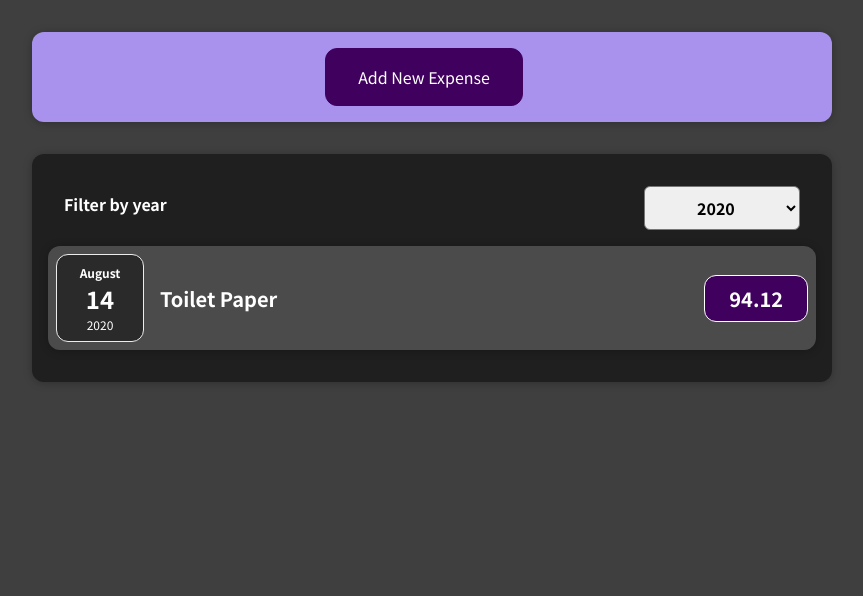
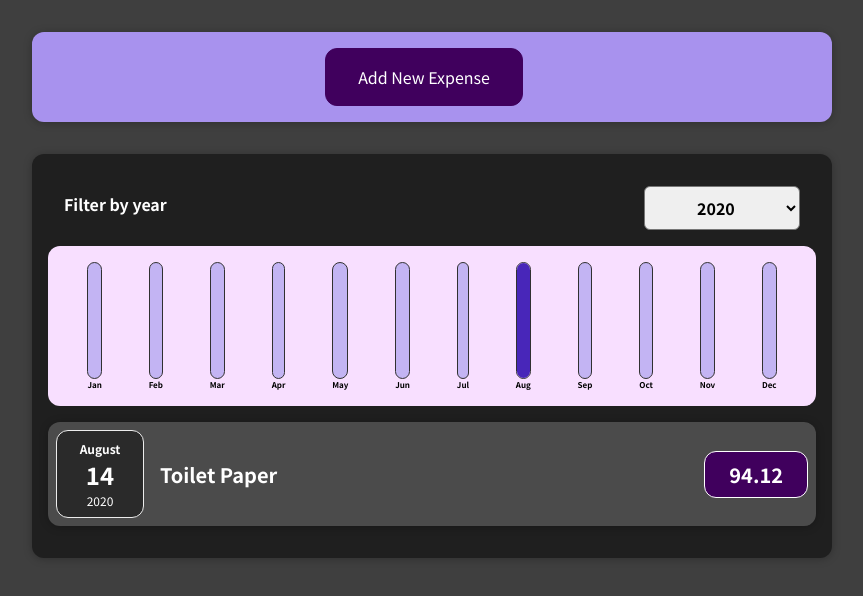
Before and after one commit to tuanluu0511/simple-expenses-tracker, a React (Create React App) app: page / in a window 1280 px wide. Shown: the top 596 px of the page, without its empty margins (208-1071 px from the left). Built offline with nearby package versions, Linux system fonts and the light colour scheme.

Commit message:
Add chart

```diff
--- /dev/null
+++ b/src/components/Chart/Chart.css
@@ -0,0 +1,9 @@
+.chart {
+  padding: 1rem;
+  border-radius: 12px;
+  background-color: #f8dfff;
+  text-align: center;
+  display: flex;
+  justify-content: space-around;
+  height: 10rem;
+}
--- /dev/null
+++ b/src/components/Chart/Chart.js
@@ -0,0 +1,24 @@
+import React from 'react';
+
+import ChartBar from './ChartBar';
+import './Chart.css';
+
+const Chart = (props) => {
+  // const dataPoints = props.dataPoints;
+  const dataPointValues = props.dataPoints.map((dataPoint) => dataPoint.value);
+  const totalMax = Math.max(...dataPointValues);
+  return (
+    <div className="chart">
+      {props.dataPoints.map((dataPoint) => (
+        <ChartBar
+          key={dataPoint.label}
+          value={dataPoint.value}
+          maxValue={totalMax}
+          label={dataPoint.label}
+        />
+      ))}
+    </div>
+  );
+};
+
+export default Chart;
--- /dev/null
+++ b/src/components/Chart/ChartBar.css
@@ -0,0 +1,30 @@
+.chart-bar {
+  height: 100%;
+  display: flex;
+  flex-direction: column;
+  align-items: center;
+}
+
+.chart-bar__inner {
+  height: 100%;
+  width: 100%;
+  border: 1px solid #313131;
+  border-radius: 12px;
+  background-color: #c3b4f3;
+  overflow: hidden;
+  display: flex;
+  flex-direction: column;
+  justify-content: flex-end;
+}
+
+.chart-bar__fill {
+  background-color: #4826b9;
+  width: 100%;
+  transition: all 0.3s ease-out;
+}
+
+.chart-bar__label {
+  font-weight: bold;
+  font-size: 0.5rem;
+  text-align: center;
+}
--- /dev/null
+++ b/src/components/Chart/ChartBar.js
@@ -0,0 +1,24 @@
+import React from 'react';
+
+import './ChartBar.css';
+
+const ChartBar = (props) => {
+  let barFillHeight = '0%';
+  if (props.maxValue > 0) {
+    barFillHeight = Math.round((props.value / props.maxValue) * 100) + '%';
+  }
+
+  return (
+    <div className="chart-bar">
+      <div className="chart-bar__inner">
+        <div
+          className="chart-bar__fill"
+          style={{ height: barFillHeight }}
+        ></div>
+      </div>
+      <div className="chart-bar__label">{props.label}</div>
+    </div>
+  );
+};
+
+export default ChartBar;
--- a/src/components/Expenses/Expenses.js
+++ b/src/components/Expenses/Expenses.js
@@ -1,6 +1,7 @@
 import React, { useState } from 'react';
 import Card from '../UI/Card';
 import ExpensesFilter from './ExpensesFilter';
+import ExpensesChart from './ExpensesChart';
 import ExpensesList from './ExpensesList';
 import './Expenses.css';
 
@@ -23,7 +24,8 @@ function Expenses(props) {
           selected={filteredYear}
           onChangeFilter={filterChangeHandler}
         />
-        {<ExpensesList expenses={expensesSub} />}
+        <ExpensesChart expenses={expensesSub} />
+        <ExpensesList expenses={expensesSub} />
       </Card>
     </div>
   );
--- /dev/null
+++ b/src/components/Expenses/ExpensesChart.js
@@ -0,0 +1,30 @@
+import React from 'react';
+
+import Chart from '../Chart/Chart';
+
+const ExpensesChart = (props) => {
+  // prettier-ignore
+  const chartDataPoints = [
+    {label: 'Jan',value: 0,},
+    {label: 'Feb',value: 0,},
+    {label: 'Mar',value: 0,},
+    {label: 'Apr',value: 0,},
+    {label: 'May',value: 0,},
+    {label: 'Jun',value: 0,},
+    {label: 'Jul',value: 0,},
+    {label: 'Aug',value: 0,},
+    {label: 'Sep',value: 0,},
+    {label: 'Oct',value: 0,},
+    {label: 'Nov',value: 0,},
+    {label: 'Dec',value: 0,},
+
+  ];
+
+  for (const expense of props.expenses) {
+    const expenseMonth = expense.date.getMonth(); //starting at 0 => Jan
+    chartDataPoints[expenseMonth].value += expense.amount;
+  }
+  return <Chart dataPoints={chartDataPoints} />;
+};
+
+export default ExpensesChart;
--- a/src/components/NewExpense/NewExpense.js
+++ b/src/components/NewExpense/NewExpense.js
@@ -1,7 +1,6 @@
 import ExpenseForm from './ExpenseForm';
 import { useState } from 'react';
 import './NewExpense.css';
-import { flatMap } from 'lodash-es';
 
 const NewExpense = (props) => {
   const [isEditing, setIsEditing] = useState(false);
```
Also changed, not shown: 1 other file (tests, documents, lock files or other folders).
